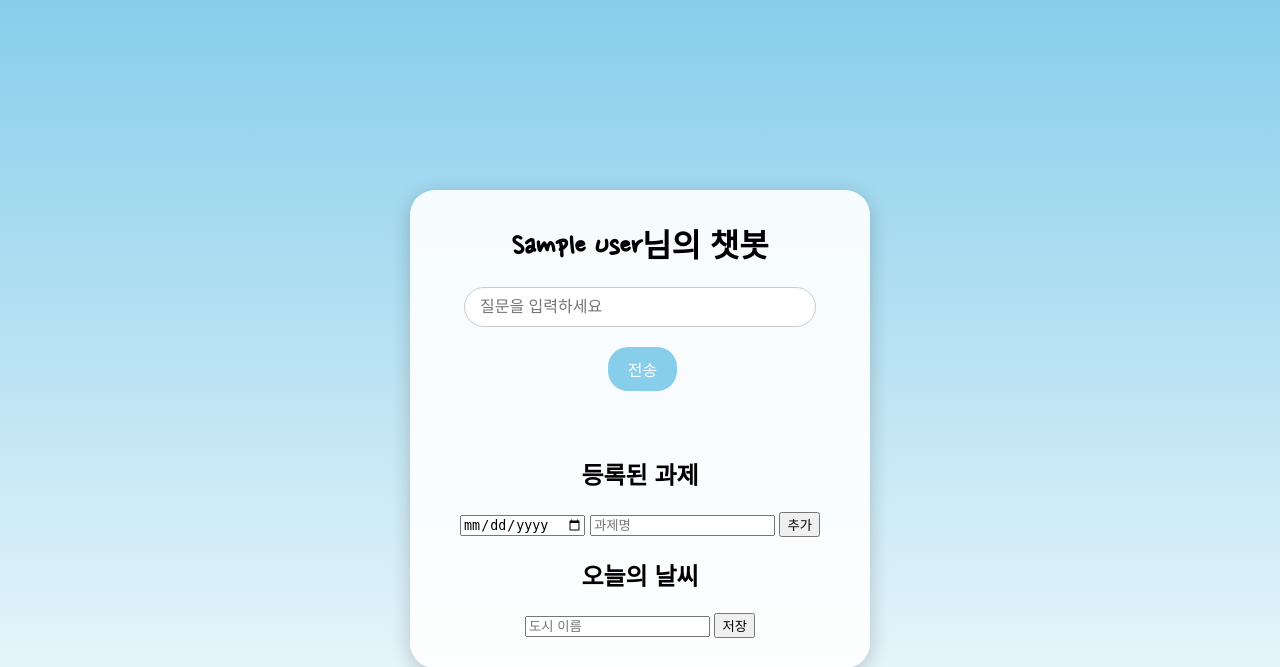
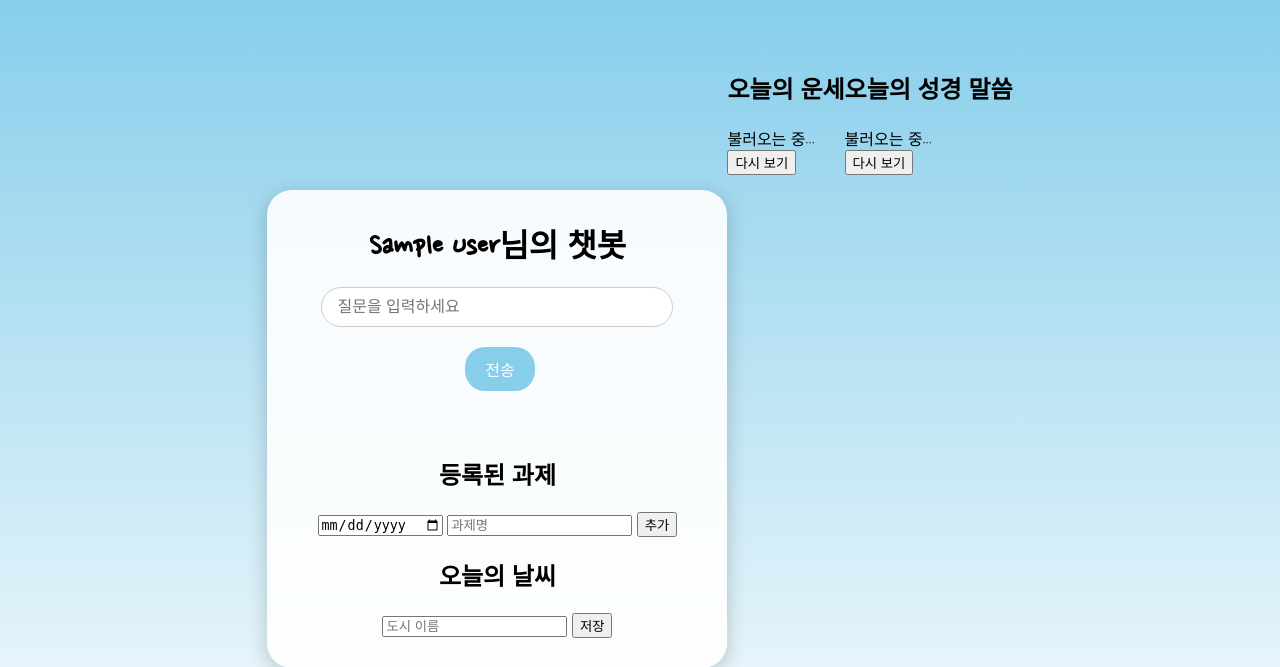
Before and after one commit to hansj8267/basic-chatbot, a Flask app: page /chat in a window 1280 px wide. Shown: the top 667 px of the page. Run offline with Flask 3, Linux system fonts and the light colour scheme; the visitor is signed in with stand-in values (Sample User, id 1); data that the repository does not hold is empty.

Commit message:
Update chat.html

```diff
--- a/templates/chat.html
+++ b/templates/chat.html
@@ -39,6 +39,20 @@
     </div>
   </div>
 
+  <!-- 운세 -->
+<div id="fortune-section">
+  <h2>오늘의 운세</h2>
+  <div id="fortuneResult">불러오는 중...</div>
+  <button id="refreshFortuneBtn">다시 보기</button>
+</div>
+
+<!-- 성경 말씀 -->
+<div id="bible-section">
+  <h2>오늘의 성경 말씀</h2>
+  <div id="bibleResult">불러오는 중...</div>
+  <button id="refreshBibleBtn">다시 보기</button>
+</div>
+
   <script src="{{ url_for('static', filename='script.js') }}"></script>
 </body>
 </html>
```
